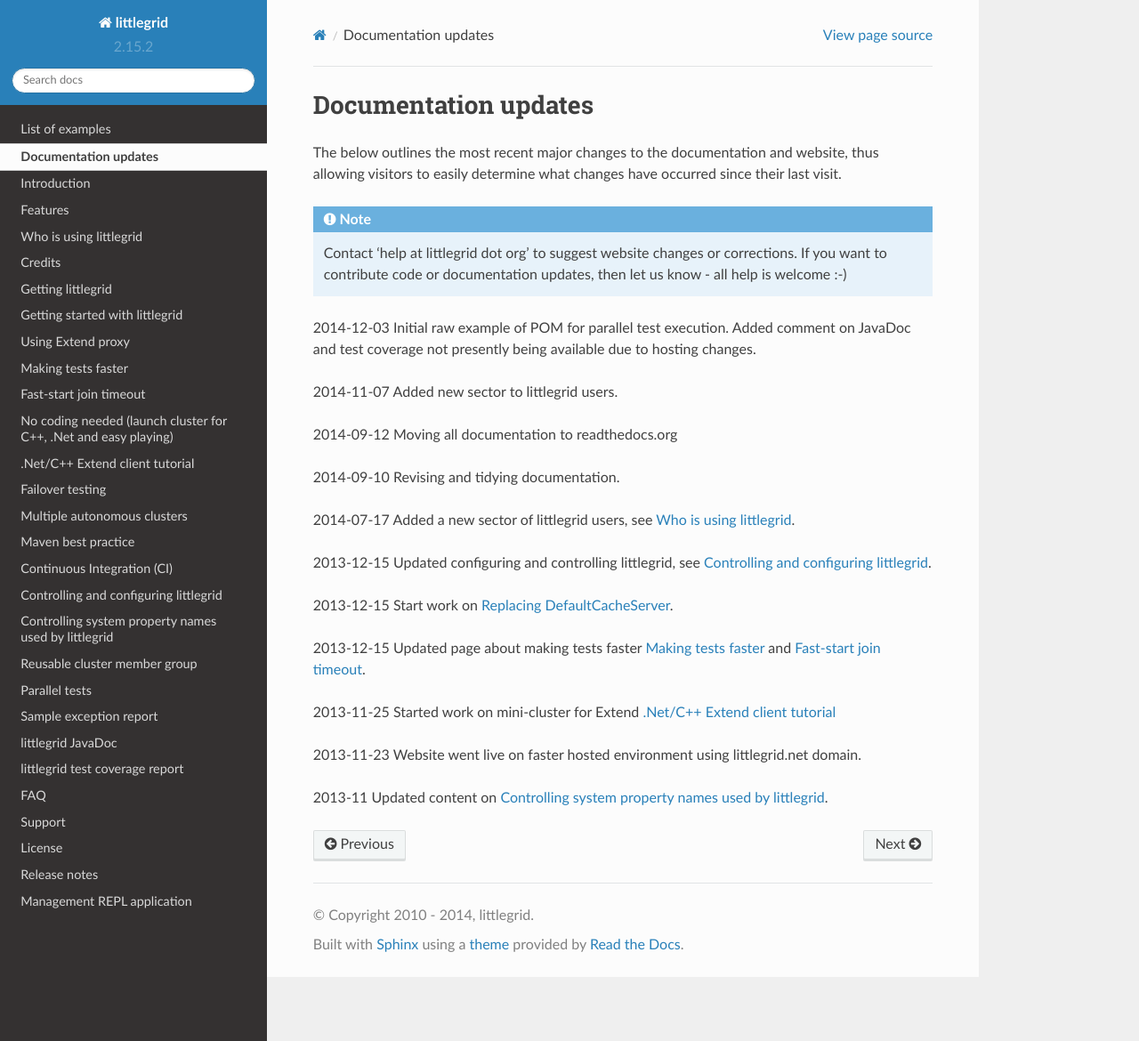
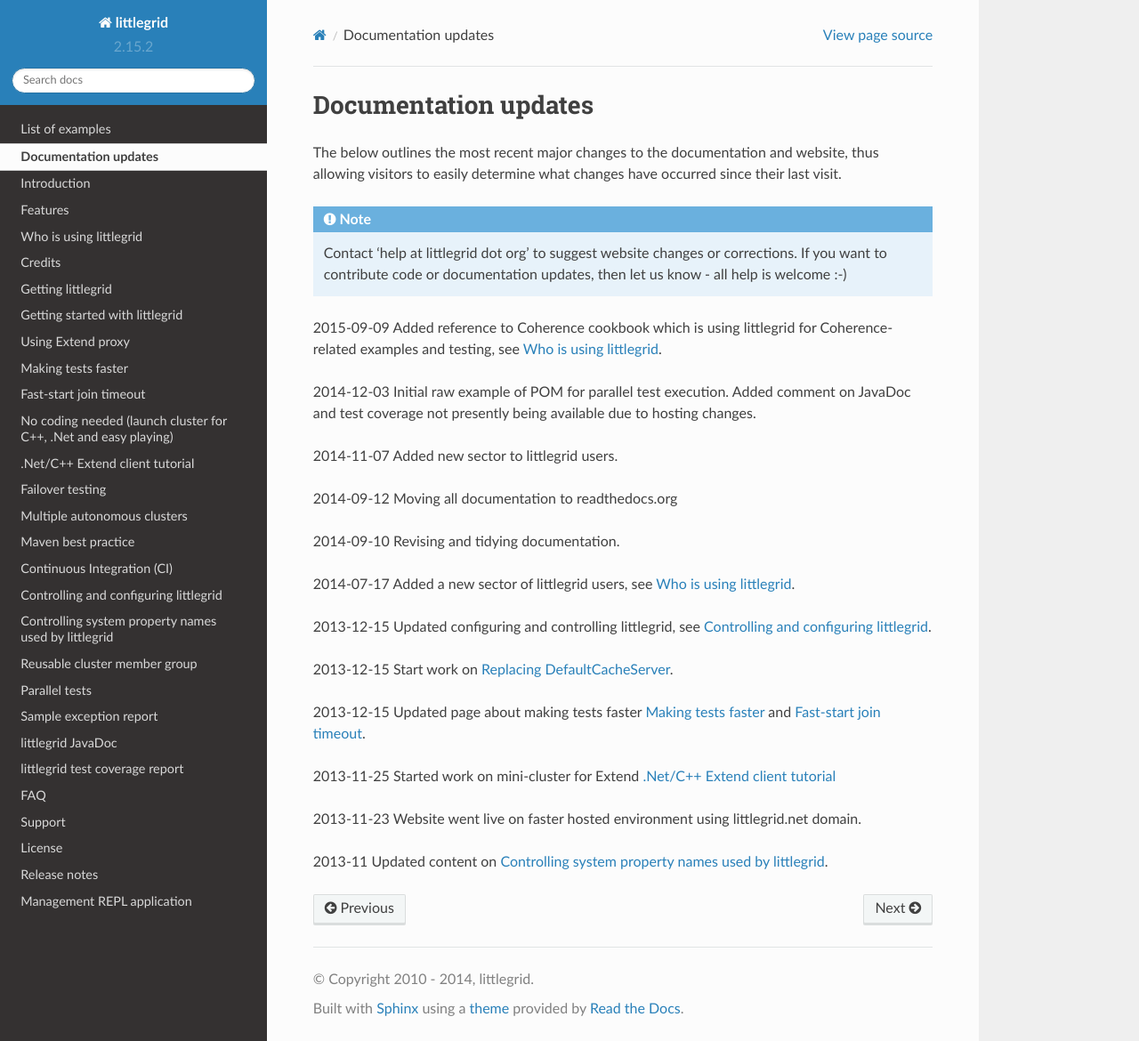
Before and after one commit to littlegrid/www, a Sphinx documentation site: the page built from source/documentation-updates.rst, in a window 1280 px wide and 1170 px high. Shown: the whole window at 89% size. Built offline with Sphinx 7.4.7 and the Read the Docs theme 2.0.0, drawn with Linux system fonts in a browser that asks for light colours.

Commit message:
Update documentation-updates.rst

```diff
--- a/source/documentation-updates.rst
+++ b/source/documentation-updates.rst
@@ -8,6 +8,8 @@
 to easily determine what changes have occurred since their last visit.
 
 .. note:: Contact 'help at littlegrid dot org' to suggest website changes or corrections.  If you want to contribute code or documentation updates, then let us know - all help is welcome :-)
+
+2015-09-09 Added reference to Coherence cookbook which is using littlegrid for Coherence-related examples and testing, see :ref:`who-is-using`.
 
 2014-12-03 Initial raw example of POM for parallel test execution.  Added comment on JavaDoc and test coverage not presently being available due to hosting changes.
 
```
